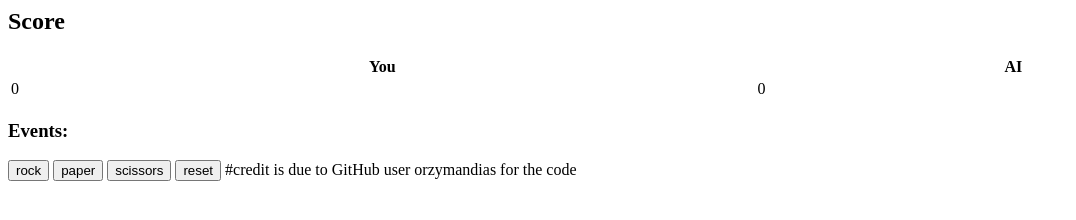
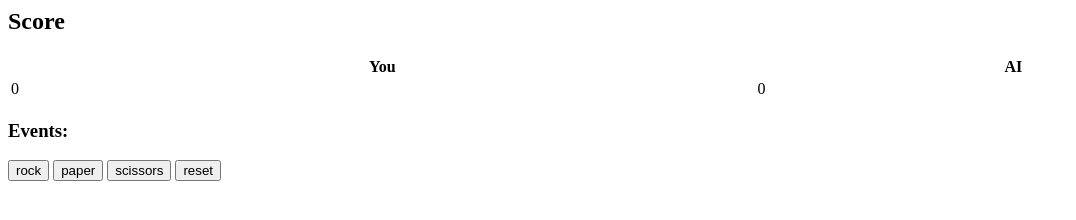
Before and after one commit to PhilipPeters/RockPaperScissors, a plain HTML site: page index.html in a window 1280 px wide. Shown: the whole page, without its empty margins (0-1076 px from the left). Drawn offline with Linux system fonts and the light colour scheme.

Commit message:
Update index.html

```diff
--- a/index.html
+++ b/index.html
@@ -39,6 +39,3 @@
 
 </body>
 </html>
-
-
-#credit is due to GitHub user orzymandias for the code
```
